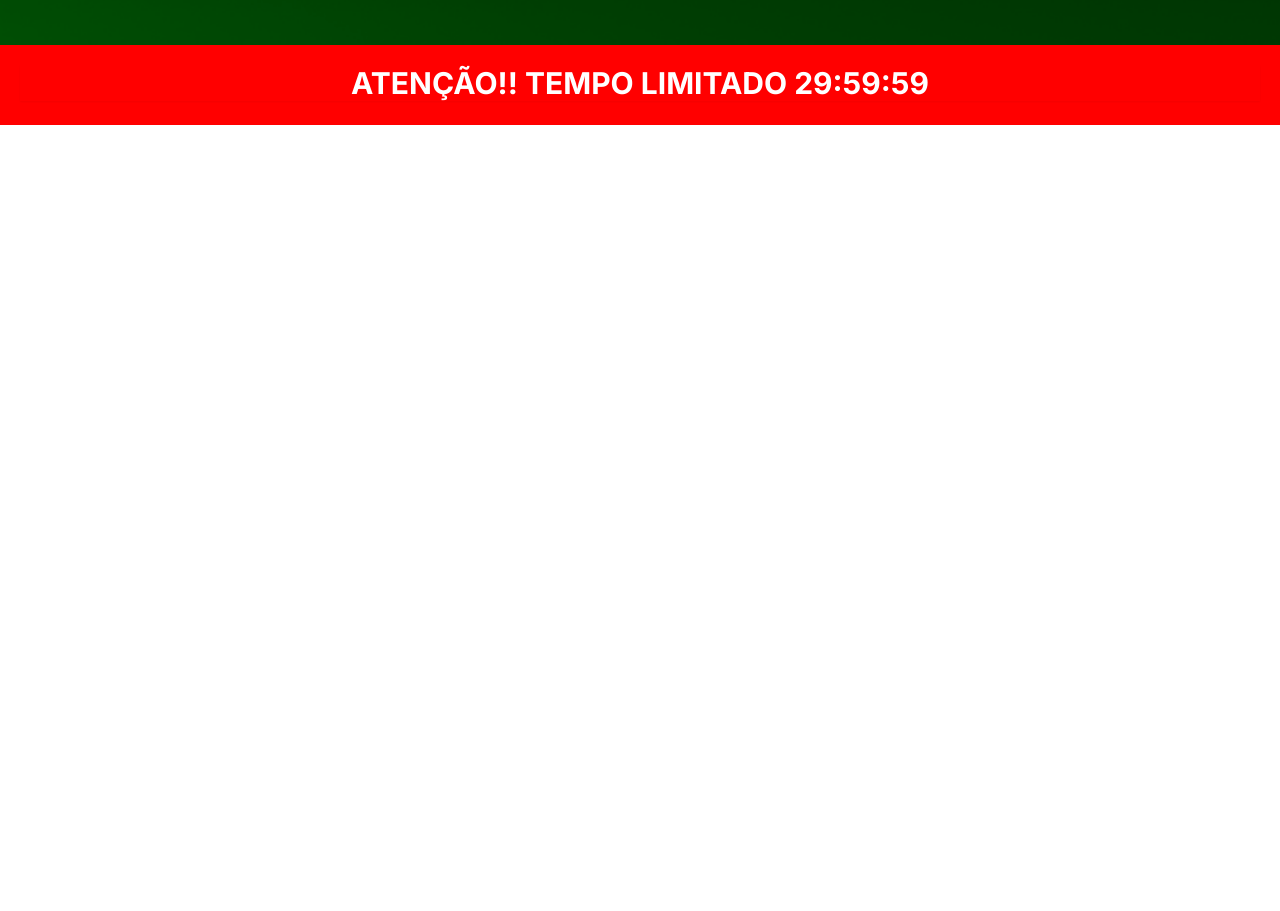
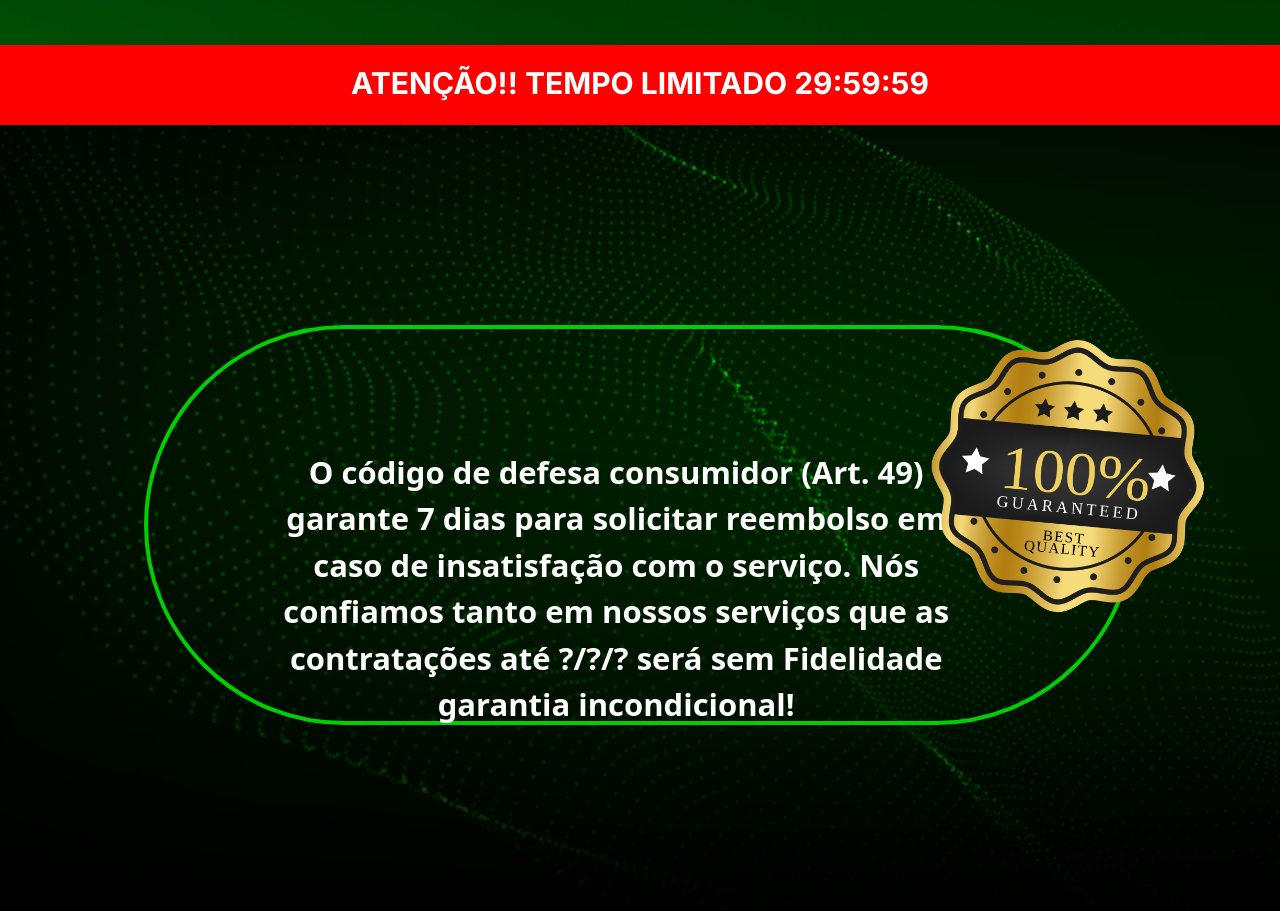
Before and after one commit to mkamaroski1/megalink-lp, a Next.js app: page / in a window 1280 px wide. Shown: the part 8140-9051 px from the top of the page. Before the commit the page ends 8265 px from the top, so only its background shows below. Built offline with nearby package versions, Linux system fonts and the light colour scheme.

Commit message:
sixth-feature

```diff
--- a/src/app/page.tsx
+++ b/src/app/page.tsx
@@ -6,6 +6,7 @@ import SecondFeature from "@/components/SecondFeature";
 import ThirdFeature from "@/components/ThirdFeature";
 import FouthFeature from "@/components/FourthFeature";
 import FifthFeature from "@/components/FifthFeature";
+import SixthFeature from "@/components/SixthFeature";
 
 export default function Home() {
   return (
@@ -16,6 +17,7 @@ export default function Home() {
       <ThirdFeature />
       <FouthFeature />
       <FifthFeature />
+      <SixthFeature />
     </>
   );
 }
--- /dev/null
+++ b/src/components/SixthFeature.tsx
@@ -0,0 +1,23 @@
+import Image from "next/image";
+
+import Stamp from "@/images/stamp100porc.png";
+
+export default function SixthFeature() {
+  return (
+    <>
+      <div className="bg-sixthbg bg-cover text-white min-w-screen min-h-screen ">
+        <div className="w-screen h-screen px-36 items-center justify-center content-center ">
+          <Image src={Stamp} alt="" className="absolute w-[350px] ml-[750px]" />
+          <div className="container content-center h-[50%] border-greenml border-4 rounded-full items-center justify-center mx-auto pt-10 ">
+            <p className="text-center content-center font-sans font-bold text-[31px] p-20 w-[85%] ml-[50px] mb-[20px]">
+              O código de defesa consumidor (Art. 49) garante 7 dias para
+              solicitar reembolso em caso de insatisfação com o serviço. Nós
+              confiamos tanto em nossos serviços que as contratações até ?/?/?
+              será sem Fidelidade garantia incondicional!
+            </p>
+          </div>
+        </div>
+      </div>
+    </>
+  );
+}
--- a/tailwind.config.ts
+++ b/tailwind.config.ts
@@ -23,7 +23,8 @@ const config: Config = {
         thirdbg: "url('../images/thirdbg.png')",
         fourthbg: "url('../images/fourthbg.png')",
         greenfadefifth: "url('../images/greenfadefifth.png')",
-        greenfadefifth1: "url('../images/greenfadefifth1.png')"
+        greenfadefifth1: "url('../images/greenfadefifth1.png')",
+        sixthbg: "url('../images/sixthbg.png')"
       },
     },
   },
```
Also changed, not shown: src/images/sixthbg.png (added), src/images/stamp100porc.png (added).
